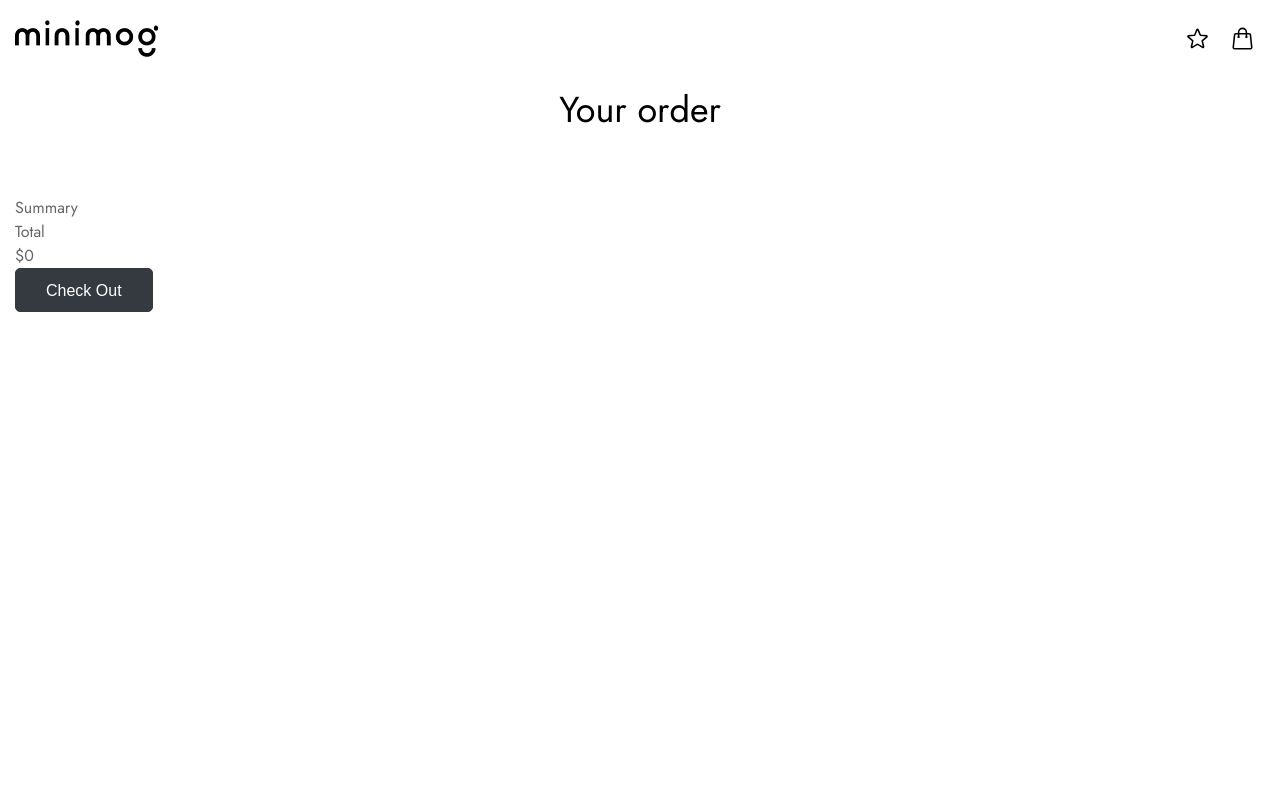
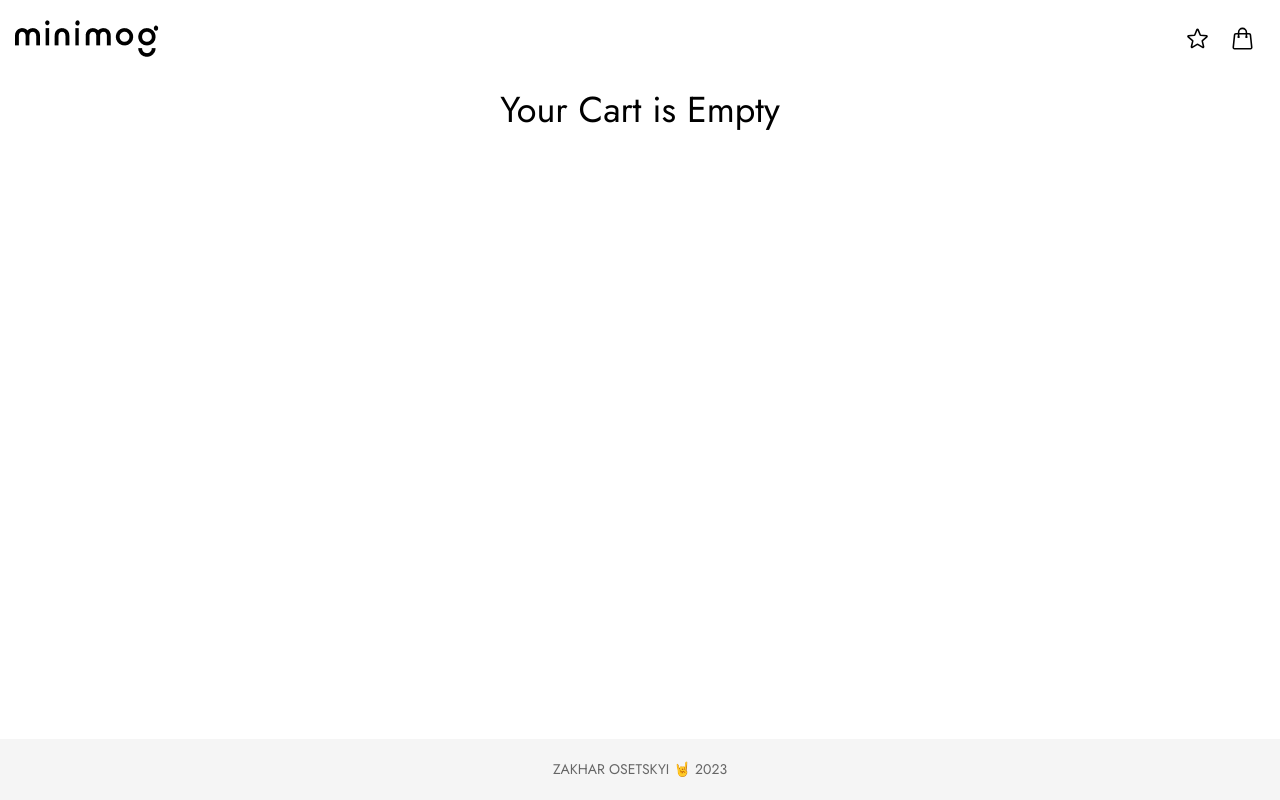
Before and after one commit to zachary-o/pet-project-one-REACT, a React (Create React App) app: page /cart in a window 1280 px wide. Built offline with nearby package versions, Linux system fonts and the light colour scheme.

Commit message:
add cart icon counter

```diff
--- a/src/App.js
+++ b/src/App.js
@@ -1,7 +1,7 @@
 import { Routes, Route } from "react-router-dom";
 
 
-import Home from "./pages/Home";
+import Home from "./pages/HomePage/Home";
 import Wishlist from "./pages/Wishlist/Wishlist";
 import Cart from "./pages/Сart/Cart";
 
--- a/src/components/Footer/Footer.scss
+++ b/src/components/Footer/Footer.scss
@@ -1,6 +1,10 @@
 .footer {
+  margin-top: auto;
   padding: 20px 0;
   background-color: #f5f5f5;
+  left: 0;
+  bottom: 0;
+  right: 0;
 
   .container {
     width: 100%;
--- a/src/components/Header/Header.jsx
+++ b/src/components/Header/Header.jsx
@@ -1,4 +1,5 @@
-import React from "react";
+import { useSelector } from "react-redux";
+
 import { Link } from "react-router-dom";
 
 import WishlistIcon from "../../assets/Icons/WishlistIcon";
@@ -9,6 +10,8 @@ import "./Header.scss";
 import logo from "../../assets/images/logo-black.png";
 
 const Header = () => {
+  const { cartProducts } = useSelector((store) => store.addToCart);
+
   return (
     <header className="header">
       <div className="container">
@@ -26,7 +29,9 @@ const Header = () => {
               <li>
                 <Link to="/cart" className="navbar__icon">
                   <CartIcon />
-                  {/* <span className="number">2</span> */}
+                  {cartProducts.length > 0 ? (
+                    <span className="number">{cartProducts.length}</span>
+                  ) : null}
                 </Link>
               </li>
             </ul>
--- a/src/index.css
+++ b/src/index.css
@@ -40,8 +40,11 @@ table {
 	border-spacing: 0;
 }
 
+
+
 html {
   box-sizing: border-box;
+
 }
 
 *,
@@ -59,6 +62,7 @@ body {
   color: #666666;
   text-align: left;
   background-color: #fff;
+
 }
 
 h2 {
--- a/src/pages/Home.jsx
+++ /dev/null
@@ -1,19 +0,0 @@
-import Header from "../components/Header/Header";
-import Banner from "../components/Banner/Banner";
-import Category from "../components/Category/Category";
-import Products from "../components/Products/Products";
-import Footer from "../components/Footer/Footer";
-
-const Home = () => {
-  return (
-    <div>
-      <Header />
-      <Banner />
-      <Category />
-      <Products />
-      <Footer />
-    </div>
-  );
-};
-
-export default Home;
--- /dev/null
+++ b/src/pages/HomePage/Home.jsx
@@ -0,0 +1,21 @@
+import Header from "../../components/Header/Header";
+import Banner from "../../components/Banner/Banner";
+import Category from "../../components/Category/Category";
+import Products from "../../components/Products/Products";
+import Footer from "../../components/Footer/Footer";
+
+import "./HomePage.scss"
+
+const Home = () => {
+  return (
+    <div className="homepage">
+      <Header />
+      <Banner />
+      <Category />
+      <Products />
+      <Footer />
+    </div>
+  );
+};
+
+export default Home;
--- /dev/null
+++ b/src/pages/HomePage/HomePage.scss
@@ -0,0 +1,5 @@
+.homepage {
+    min-height: 100vh;
+    display: flex;
+    flex-direction: column;
+}
--- a/src/pages/Wishlist/Wishlist.jsx
+++ b/src/pages/Wishlist/Wishlist.jsx
@@ -1,6 +1,7 @@
 import { useSelector } from "react-redux";
 
 import Header from "../../components/Header/Header";
+import Footer from "../../components/Footer/Footer"
 import WishlistProduct from "../../components/WishlistProduct/WishlistProduct";
 
 import "./Wishlist.scss";
@@ -8,7 +9,7 @@ const Wishlist = () => {
   const { wishlistProducts } = useSelector((store) => store.addToWishlist);
 
   return (
-    <div>
+    <div className="wrapper">
       <Header />
       <div className="container">
         <h2 className="wishlist__title">Wishlist</h2>
@@ -18,6 +19,7 @@ const Wishlist = () => {
           ))}
         <div className="list"></div>
       </div>
+      <Footer />
     </div>
   );
 };
--- a/src/pages/Wishlist/Wishlist.scss
+++ b/src/pages/Wishlist/Wishlist.scss
@@ -1,3 +1,8 @@
+.wrapper {
+  min-height: 100vh;
+  display: flex;
+  flex-direction: column;
+
   .container {
     width: 100%;
     padding-right: 15px;
@@ -19,3 +24,4 @@
       }
     }
   }
+}
--- a/src/pages/Сart/Cart.jsx
+++ b/src/pages/Сart/Cart.jsx
@@ -1,6 +1,7 @@
 import { useSelector } from "react-redux";
 
 import Header from "../../components/Header/Header";
+import Footer from "../../components/Footer/Footer";
 import Button from "../../components/Button/Button";
 import CartProduct from "../../components/CartProduct/CartProduct";
 
@@ -10,15 +11,21 @@ const Cart = () => {
   const { cartProducts, totalPrice } = useSelector((store) => store.addToCart);
 
   return (
-    <div>
+    <div className="wrapper">
       <Header />
       <div className="container">
-        <h2 className="cart__title">Your order</h2>
+        {cartProducts.length > 0 ? (
+          <h2 className="cart__title">Your order:</h2>
+        ) : (
+          <h2 className="cart__title">Your Cart is Empty</h2>
+        )}
 
         {cartProducts &&
           cartProducts.map((product) => (
             <CartProduct product={product} key={product.id} />
           ))}
+
+        {cartProducts.length > 0 ? (
           <div className="summary">
             <h4 className="summary__title">Summary</h4>
 
@@ -35,7 +42,9 @@ const Cart = () => {
               className={`${"btn"} ${"btn-dark"} ${"btn-full-width"}`}
             />
           </div>
+        ) : null}
       </div>
+      <Footer />
     </div>
   );
 };
--- a/src/pages/Сart/Cart.scss
+++ b/src/pages/Сart/Cart.scss
@@ -1,4 +1,9 @@
-.container {
+.wrapper {
+  min-height: 100vh;
+  display: flex;
+  flex-direction: column;
+
+  .container {
   width: 100%;
   padding-right: 15px;
   padding-left: 15px;
@@ -45,3 +50,4 @@
     }
   }
 }
+}
```
Lines whose indentation alone changed are shown as unchanged.
